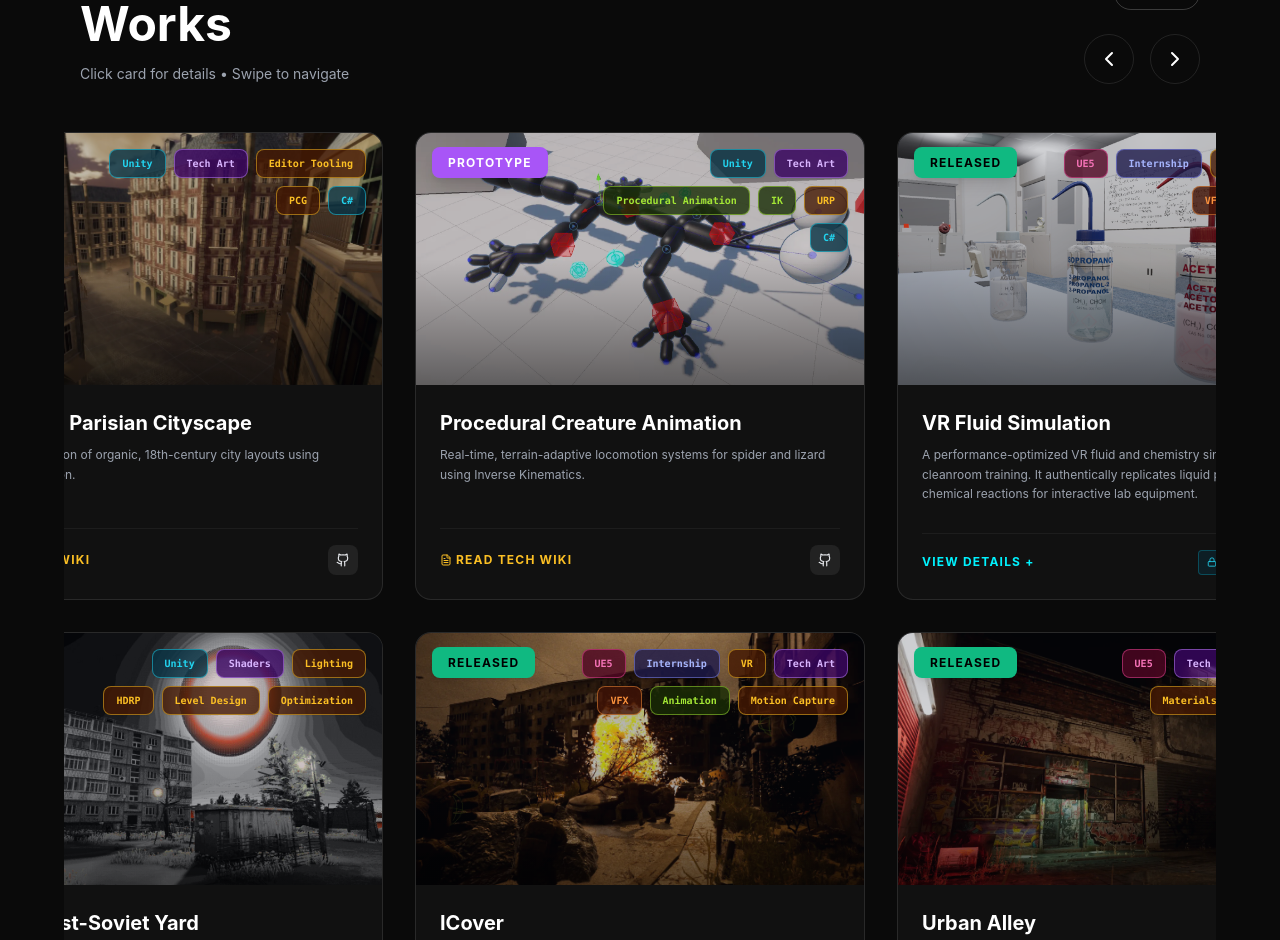
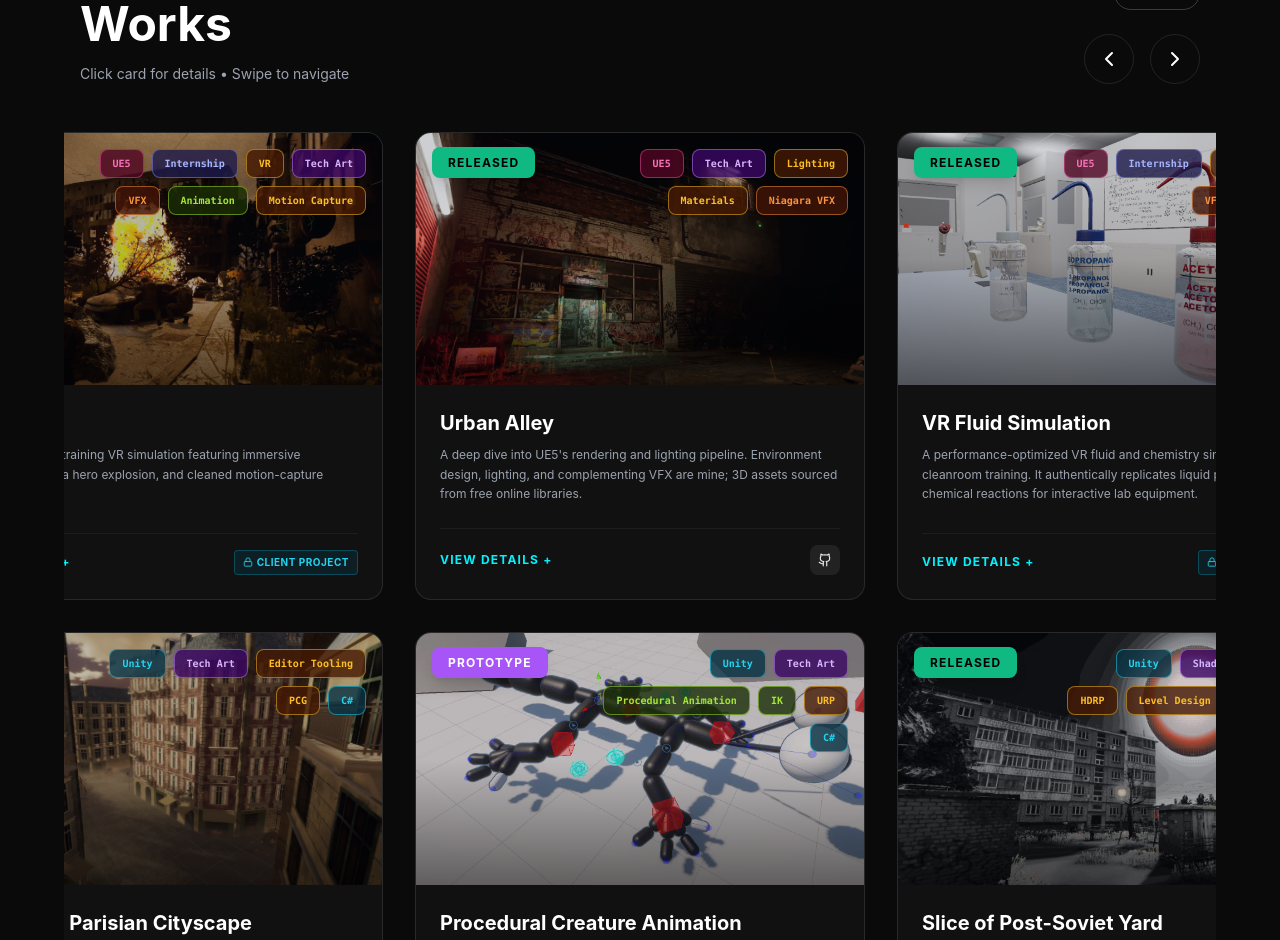
Before and after one commit to HangyBoi/gamedev-portfolio, a React (Vite) app: page / in a window 1280 px wide. Shown: the part 1860-2800 px from the top of the page. Built offline with nearby package versions, Linux system fonts and the light colour scheme.

Commit message:
feat: changed the UE5 projects position

```diff
--- a/src/sections/Projects.jsx
+++ b/src/sections/Projects.jsx
@@ -82,6 +82,47 @@ const Projects = () => {
   // Data
   const projects = [
     {
+      id: 13,
+      title: "ICover",
+      category: "Technical Art",
+      tags: ["UE5", "Internship", "VR", "Tech Art", "VFX", "Animation", "Motion Capture"],
+      image: "/gamedev-portfolio/images/icover/mainshot.webp",
+      description: "A realistic military training VR simulation featuring immersive atmospheric VFX, a hero explosion, and cleaned motion-capture animations.",
+      longDescription: "Developed as a client project for the Dutch Ministry of Defence, ICover is a high-stakes VR military simulation designed to teach protocol under extreme pressure. Operating as a Technical Artist, I created ambient volumetric dust and reusable fire/smoke systems to drive visual immersion. The core of my work involved building the central drone explosion VFX entirely from scratch using Niagara additive layers and post-process camera shakes to evoke genuine player reactions. I also managed the Xsens motion capture pipeline, processing raw recordings of military personnel into clean, in-engine animations.",
+      isClientProject: true,
+      client: "Ministry of Defence (NL)",
+      details: {
+        role: "Technical Artist",
+        time: "Internship",
+        tools: "Unreal Engine 5 (Niagara, Material Graph), Xsens",
+        client: "Ministry of Defence (NL)"
+      },
+      responsibilities: [
+        "Built all central atmospheric VFX from scratch, including volumetric dust for interiors, falling ash for exteriors, reusable fire and smoke systems, and falling building debris.",
+        "Engineered the core 'Hero Explosion' VFX entirely from scratch using Niagara additive layers, custom shaders, and post-process camera shakes to maximize player impact.",
+        "Managed the Xsens motion capture pipeline, processing and cleaning raw recordings into polished, in-engine animations.",
+        "Evaluated visual feedback directly with Ministry of Defence clients to ensure VFX landed with the intended emotional weight."
+      ],
+      gallery: [
+        { type: 'image', url: "/gamedev-portfolio/images/icover/mainshot.webp", align: "center" },
+        { type: 'video', url: "/gamedev-portfolio/videos/icover/icover-vfx-outside.mov", muted: false },
+        { type: 'image', url: "/gamedev-portfolio/images/icover/explosion-outside-v1.webp", align: "center" },
+        { type: 'video', url: "/gamedev-portfolio/videos/icover/explosion-angles.mov" },
+        { type: 'image', url: "/gamedev-portfolio/images/icover/explosion-outside-v2.webp", align: "center" },
+        { type: 'video', url: "/gamedev-portfolio/videos/icover/explosion-breakdown.mov" },
+        { type: 'image', url: "/gamedev-portfolio/images/icover/explosion-niagara-editor.webp", align: "center" },
+        { type: 'image', url: "/gamedev-portfolio/images/icover/fire-interior.webp", align: "center" },
+        { type: 'video', url: "/gamedev-portfolio/videos/icover/fire-interior.mp4" },
+        { type: 'video', url: "/gamedev-portfolio/videos/icover/fire-vfx-showcase.mov" },
+        { type: 'image', url: "/gamedev-portfolio/images/icover/fire-niagara-editor.webp", align: "center" },
+        { type: 'image', url: "/gamedev-portfolio/images/icover/dust-interior.webp", align: "center" },
+        { type: 'video', url: "/gamedev-portfolio/videos/icover/dust-vfx-showcase.mp4" }
+      ],
+      links: {},
+      status: "Released"
+    },
+
+    {
       id: 1,
       title: "Procedural Parisian Cityscape",
       category: "Tools",
@@ -118,42 +159,43 @@ const Projects = () => {
     },
 
     {
-      "id": 2,
-      "title": "Slice of Post-Soviet Yard",
-      "category": "Technical Environment Art",
-      "tags": ["Unity", "Shaders", "Lighting", "HDRP", "Level Design", "Optimization"],
-      "image": "/gamedev-portfolio/images/post-soviet/bloodmoon.webp",
-      "description": "A technical environment showcase combining atmospheric level design, lighting composition, and a custom URP rendering pipeline.",
-      "longDescription": "A deep dive into the Universal Render Pipeline (URP) to bridge the gap between engine logic and visual art. This project implements a custom 'Digital Lens' stack, utilizing Fullscreen Renderer Features to achieve a pixel-perfect PSX aesthetic (Dithering, Quantization). It features a reactive environment where foliage blends with terrain via Render Textures and water interacts with depth buffers.",
-      "details": {
-        "role": "Technical Level Designer",
-        "time": "3 Weeks",
-        "tools": "Unity 6 (URP), HLSL, Shader Graph"
+      id: 6,
+      title: "Urban Alley",
+      category: "Unreal",
+      tags: ["UE5", "Tech Art", "Lighting", "Materials", "Niagara VFX"],
+      image: "/gamedev-portfolio/images/ue5-urban-alley/alley-shot_2.webp",
+      description: "A deep dive into UE5's rendering and lighting pipeline. Environment design, lighting, and complementing VFX are mine; 3D assets sourced from free online libraries.",
+      longDescription: "A self-directed study focused on mastering the core pillars of Unreal Engine 5: Lumen lighting, Material Graphs, and complementing Niagara VFX. While the individual 3D model assets were sourced from free internet libraries (the 3D art is not mine), the entire environmental design, scene layout, composition, lighting pass, and complementing weather VFX were created by me. The project also served as a deep dive into building an 'Uber-Shader' Master Material with vertex painting support for puddles, moss, and surface variation.",
+      details: {
+        role: "Technical Artist (Study)",
+        time: "4 Weeks",
+        tools: "UE5, Niagara, Material Graph"
       },
-      "responsibilities": [
-        "Designed the environment layout using 'Iterative Detailing, which is supposed to evoke a specific Post-Soviet nostalgia.",
-        "Engineered a modular Post-Processing stack (Pixelation, Dithering) using custom URP Renderer Features.",
-        "Implemented reactive foliage shaders using Render Textures for seamless terrain blending and wind simulation.",
-        "Solved critical pipeline sorting issues between volumetric fog and transparency injection points.",
-        "Wrote custom HLSL lighting functions wrapped in Shader Graph nodes for stylized specular highlights."
+      responsibilities: [
+        "Created the complete environmental design, composition, and set dressing using free 3D asset libraries from the internet.",
+        "Authored the cinematic lighting pass and atmospheric mood using Lumen Global Illumination and volumetric fog.",
+        "Engineered a comprehensive Master Material ('Uber-Shader') supporting vertex painting for puddles, moss, and surface variation.",
+        "Developed complementing Niagara VFX systems, including atmospheric weather and localized rain effects with dynamic puddles."
       ],
-      "gallery": [
-        { "type": "video", "url": "/gamedev-portfolio/videos/post-soviet/car-in-river_compr.mp4" },
-        { "type": "image", "url": "/gamedev-portfolio/images/post-soviet/river-car.webp", "align": "bottom" },
-        { "type": "video", "url": "/gamedev-portfolio/videos/post-soviet/day-night-yard_compr.mp4" },
-        { "type": "image", "url": "/gamedev-portfolio/images/post-soviet/broken-fence.webp", "align": "bottom" },
-        { "type": "video", "url": "/gamedev-portfolio/videos/post-soviet/retro-stack-showcase_compr.mp4" },
-        { "type": "image", "url": "/gamedev-portfolio/images/post-soviet/car.webp", "align": "bottom" },
-        { "type": "video", "url": "/gamedev-portfolio/videos/post-soviet/color-palette-showcase_compr.mp4" },
-        { "type": "image", "url": "/gamedev-portfolio/images/post-soviet/bloodyard.webp", "align": "center" },
-        { "type": "video", "url": "/gamedev-portfolio/videos/post-soviet/orto-blackview_compr.mp4" },
+      gallery: [
+        { type: 'video', url: "/gamedev-portfolio/videos/ue5-urban-alley/all_angles.mp4" },
+        { type: 'video', url: "/gamedev-portfolio/videos/ue5-urban-alley/main_angle_static.mp4", align: "top" },
+        { type: 'image', url: "/gamedev-portfolio/images/ue5-urban-alley/angle1_final.png", align: "center" },
+        { type: 'image', url: "/gamedev-portfolio/images/ue5-urban-alley/angle2_final.png", align: "center" },
+        { type: 'image', url: "/gamedev-portfolio/images/ue5-urban-alley/angle3_final.png", align: "center" },
+        { type: 'image', url: "/gamedev-portfolio/images/ue5-urban-alley/angle4_final.png", align: "center" },
+        { type: 'image', url: "/gamedev-portfolio/images/ue5-urban-alley/angle5_final.png", align: "center" },
+        { type: 'image', url: "/gamedev-portfolio/images/ue5-urban-alley/angle6_final.png", align: "center" }
       ],
-      "links": {
-        "source": "https://github.com/HangyBoi/Slice-of-Post-Soviet-Yard",
-        "artstation": "https://www.artstation.com/artwork/eRZ9kP",
-        "wiki": "https://github.com/HangyBoi/Slice-of-Post-Soviet-Yard/wiki"
+      links: {
+        source: "https://dev.azure.com/nik4ebPortfolio/UE-Project-One-Alley",
+        processDoc: "#",
+        cardDocLabel: "Tech Breakdown",
+        processDocTitle: "Read Project Breakdown",
+        processDocSubtitle: "Comprehensive documentation detailing iterative modeling, shader architecture, and lighting passes.",
+        processDocBtnTitle: "Tech Breakdown"
       },
-      "status": "Released"
+      status: "Released"
     },
 
     {
@@ -195,47 +237,6 @@ const Projects = () => {
     },
 
     {
-      id: 13,
-      title: "ICover",
-      category: "Technical Art",
-      tags: ["UE5", "Internship", "VR", "Tech Art", "VFX", "Animation", "Motion Capture"],
-      image: "/gamedev-portfolio/images/icover/mainshot.webp",
-      description: "A realistic military training VR simulation featuring immersive atmospheric VFX, a hero explosion, and cleaned motion-capture animations.",
-      longDescription: "Developed as a client project for the Dutch Ministry of Defence, ICover is a high-stakes VR military simulation designed to teach protocol under extreme pressure. Operating as a Technical Artist, I created ambient volumetric dust and reusable fire/smoke systems to drive visual immersion. The core of my work involved building the central drone explosion VFX entirely from scratch using Niagara additive layers and post-process camera shakes to evoke genuine player reactions. I also managed the Xsens motion capture pipeline, processing raw recordings of military personnel into clean, in-engine animations.",
-      isClientProject: true,
-      client: "Ministry of Defence (NL)",
-      details: {
-        role: "Technical Artist",
-        time: "Internship",
-        tools: "Unreal Engine 5 (Niagara, Material Graph), Xsens",
-        client: "Ministry of Defence (NL)"
-      },
-      responsibilities: [
-        "Built all central atmospheric VFX from scratch, including volumetric dust for interiors, falling ash for exteriors, reusable fire and smoke systems, and falling building debris.",
-        "Engineered the core 'Hero Explosion' VFX entirely from scratch using Niagara additive layers, custom shaders, and post-process camera shakes to maximize player impact.",
-        "Managed the Xsens motion capture pipeline, processing and cleaning raw recordings into polished, in-engine animations.",
-        "Evaluated visual feedback directly with Ministry of Defence clients to ensure VFX landed with the intended emotional weight."
-      ],
-      gallery: [
-        { type: 'image', url: "/gamedev-portfolio/images/icover/mainshot.webp", align: "center" },
-        { type: 'video', url: "/gamedev-portfolio/videos/icover/icover-vfx-outside.mov", muted: false },
-        { type: 'image', url: "/gamedev-portfolio/images/icover/explosion-outside-v1.webp", align: "center" },
-        { type: 'video', url: "/gamedev-portfolio/videos/icover/explosion-angles.mov" },
-        { type: 'image', url: "/gamedev-portfolio/images/icover/explosion-outside-v2.webp", align: "center" },
-        { type: 'video', url: "/gamedev-portfolio/videos/icover/explosion-breakdown.mov" },
-        { type: 'image', url: "/gamedev-portfolio/images/icover/explosion-niagara-editor.webp", align: "center" },
-        { type: 'image', url: "/gamedev-portfolio/images/icover/fire-interior.webp", align: "center" },
-        { type: 'video', url: "/gamedev-portfolio/videos/icover/fire-interior.mp4" },
-        { type: 'video', url: "/gamedev-portfolio/videos/icover/fire-vfx-showcase.mov" },
-        { type: 'image', url: "/gamedev-portfolio/images/icover/fire-niagara-editor.webp", align: "center" },
-        { type: 'image', url: "/gamedev-portfolio/images/icover/dust-interior.webp", align: "center" },
-        { type: 'video', url: "/gamedev-portfolio/videos/icover/dust-vfx-showcase.mp4" }
-      ],
-      links: {},
-      status: "Released"
-    },
-
-    {
       id: 12,
       title: "VR Fluid Simulation",
       category: "Technical Gameplay & Rendering",
@@ -273,41 +274,40 @@ const Projects = () => {
     },
 
     {
-      id: 6,
-      title: "Urban Alley",
-      category: "Unreal",
-      tags: ["UE5", "Tech Art", "Lighting", "Materials", "Niagara VFX"],
-      image: "/gamedev-portfolio/images/ue5-urban-alley/alley-shot_2.webp",
-      description: "A deep dive into UE5's rendering and lighting pipeline. Environment design, lighting, and complementing VFX are mine; 3D assets sourced from free online libraries.",
-      longDescription: "A self-directed study focused on mastering the core pillars of Unreal Engine 5: Lumen lighting, Material Graphs, and complementing Niagara VFX. While the individual 3D model assets were sourced from free internet libraries (the 3D art is not mine), the entire environmental design, scene layout, composition, lighting pass, and complementing weather VFX were created by me. The project also served as a deep dive into building an 'Uber-Shader' Master Material with vertex painting support for puddles, moss, and surface variation.",
+      id: 2,
+      title: "Slice of Post-Soviet Yard",
+      category: "Technical Environment Art",
+      tags: ["Unity", "Shaders", "Lighting", "HDRP", "Level Design", "Optimization"],
+      image: "/gamedev-portfolio/images/post-soviet/bloodmoon.webp",
+      description: "A technical environment showcase combining atmospheric level design, lighting composition, and a custom URP rendering pipeline.",
+      longDescription: "A deep dive into the Universal Render Pipeline (URP) to bridge the gap between engine logic and visual art. This project implements a custom 'Digital Lens' stack, utilizing Fullscreen Renderer Features to achieve a pixel-perfect PSX aesthetic (Dithering, Quantization). It features a reactive environment where foliage blends with terrain via Render Textures and water interacts with depth buffers.",
       details: {
-        role: "Technical Artist (Study)",
-        time: "4 Weeks",
-        tools: "UE5, Niagara, Material Graph"
+        role: "Technical Level Designer",
+        time: "3 Weeks",
+        tools: "Unity 6 (URP), HLSL, Shader Graph"
       },
       responsibilities: [
-        "Created the complete environmental design, composition, and set dressing using free 3D asset libraries from the internet.",
-        "Authored the cinematic lighting pass and atmospheric mood using Lumen Global Illumination and volumetric fog.",
-        "Engineered a comprehensive Master Material ('Uber-Shader') supporting vertex painting for puddles, moss, and surface variation.",
-        "Developed complementing Niagara VFX systems, including atmospheric weather and localized rain effects with dynamic puddles."
+        "Designed the environment layout using 'Iterative Detailing, which is supposed to evoke a specific Post-Soviet nostalgia.",
+        "Engineered a modular Post-Processing stack (Pixelation, Dithering) using custom URP Renderer Features.",
+        "Implemented reactive foliage shaders using Render Textures for seamless terrain blending and wind simulation.",
+        "Solved critical pipeline sorting issues between volumetric fog and transparency injection points.",
+        "Wrote custom HLSL lighting functions wrapped in Shader Graph nodes for stylized specular highlights."
       ],
       gallery: [
-        { type: 'video', url: "/gamedev-portfolio/videos/ue5-urban-alley/all_angles.mp4" },
-        { type: 'video', url: "/gamedev-portfolio/videos/ue5-urban-alley/main_angle_static.mp4", align: "top" },
-        { type: 'image', url: "/gamedev-portfolio/images/ue5-urban-alley/angle1_final.png", align: "center" },
-        { type: 'image', url: "/gamedev-portfolio/images/ue5-urban-alley/angle2_final.png", align: "center" },
-        { type: 'image', url: "/gamedev-portfolio/images/ue5-urban-alley/angle3_final.png", align: "center" },
-        { type: 'image', url: "/gamedev-portfolio/images/ue5-urban-alley/angle4_final.png", align: "center" },
-        { type: 'image', url: "/gamedev-portfolio/images/ue5-urban-alley/angle5_final.png", align: "center" },
-        { type: 'image', url: "/gamedev-portfolio/images/ue5-urban-alley/angle6_final.png", align: "center" }
+        { type: "video", url: "/gamedev-portfolio/videos/post-soviet/car-in-river_compr.mp4" },
+        { type: "image", url: "/gamedev-portfolio/images/post-soviet/river-car.webp", align: "bottom" },
+        { type: "video", url: "/gamedev-portfolio/videos/post-soviet/day-night-yard_compr.mp4" },
+        { type: "image", url: "/gamedev-portfolio/images/post-soviet/broken-fence.webp", align: "bottom" },
+        { type: "video", url: "/gamedev-portfolio/videos/post-soviet/retro-stack-showcase_compr.mp4" },
+        { type: "image", url: "/gamedev-portfolio/images/post-soviet/car.webp", align: "bottom" },
+        { type: "video", url: "/gamedev-portfolio/videos/post-soviet/color-palette-showcase_compr.mp4" },
+        { type: "image", url: "/gamedev-portfolio/images/post-soviet/bloodyard.webp", align: "center" },
+        { type: "video", url: "/gamedev-portfolio/videos/post-soviet/orto-blackview_compr.mp4" },
       ],
       links: {
-        source: "https://dev.azure.com/nik4ebPortfolio/UE-Project-One-Alley",
-        processDoc: "#",
-        cardDocLabel: "Tech Breakdown",
-        processDocTitle: "Read Project Breakdown",
-        processDocSubtitle: "Comprehensive documentation detailing iterative modeling, shader architecture, and lighting passes.",
-        processDocBtnTitle: "Tech Breakdown"
+        source: "https://github.com/HangyBoi/Slice-of-Post-Soviet-Yard",
+        artstation: "https://www.artstation.com/artwork/eRZ9kP",
+        wiki: "https://github.com/HangyBoi/Slice-of-Post-Soviet-Yard/wiki"
       },
       status: "Released"
     },
```
